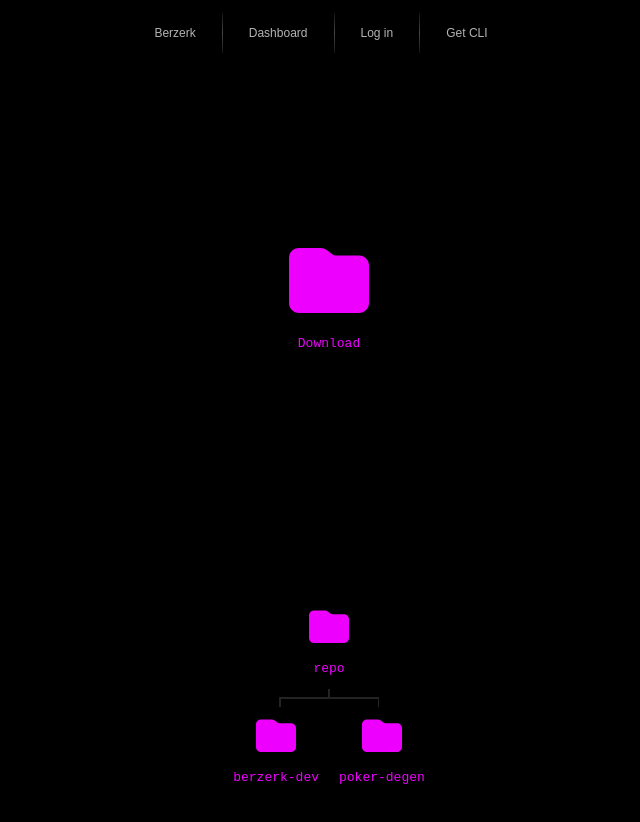
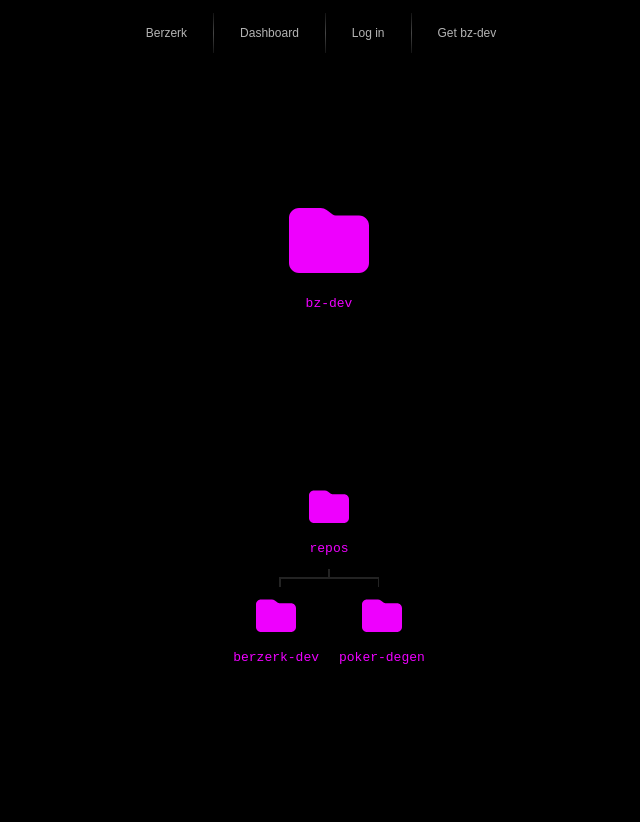
Before and after one commit to bmeikle56/bz-dev, a React (Create React App) app: page /dwnld in a window 1280 px wide. Shown: the top 822 px of the page, without its empty margins (319-959 px from the left). After the commit the page ends 800 px from the top, so only its background shows below. Built offline with nearby package versions, Linux system fonts and the light colour scheme.

Commit message:
Reduce anim times

```diff
--- a/src/cmp/impl/TabBar.js
+++ b/src/cmp/impl/TabBar.js
@@ -7,7 +7,7 @@ function TabBar() {
     {txt: 'Berzerk', action: () => { navigate('/') }},
     {txt: 'Dashboard', action: () => { navigate('/dash') }},
     {txt: 'Log in', action: () => { navigate('/login') }},
-    {txt: 'Get CLI', action: () => { navigate('/dwnld') }},
+    {txt: 'Get bz-dev', action: () => { navigate('/dwnld') }},
   ]
 
   return (
--- a/src/page/dash.js
+++ b/src/page/dash.js
@@ -103,7 +103,7 @@ export default function DashboardPage() {
   const [repos, setRepos] = useState([])
   const [error, setError] = useState(null)
 
-  const animTime = 750 // 0.75 seconds + service transit
+  const animTime = 450 // 0.45 seconds + service transit
 
   useEffect(() => {
     const fetchTickets = async () => {
--- a/src/page/dwnld.js
+++ b/src/page/dwnld.js
@@ -7,7 +7,7 @@ import { Spacer } from '../cmp/Components'
 function DownloadCLI() {
   return (
     <div
-      style={{display: 'flex', justifyContent: 'center', flexDirection: 'column', alignItems: 'center', width: '100vw', height: '60vh'}}
+      style={{display: 'flex', justifyContent: 'center', flexDirection: 'column', alignItems: 'center', width: '100vw', height: '50vh'}}
       >
         <FontAwesomeIcon icon={faFolder}
         style={{
@@ -16,7 +16,7 @@ function DownloadCLI() {
           height: 80,
         }}/>
         <a href='/files/bz-dev.zip' download style={{ textDecoration: 'none' }}>
-          <pre style={{ color: 'rgb(238, 0, 254)' }}>Download</pre>
+          <pre style={{ color: 'rgb(238, 0, 254)' }}>bz-dev</pre>
         </a>
       </div>
   )
@@ -52,9 +52,9 @@ function RepoStructure() {
       alignItems: 'center',
       flexDirection: 'column',
       width: '100vw',
-      height: '40vh',
+      height: '30vh',
     }}>
-      <Repo txt={'repo'}/>
+      <Repo txt={'repos'}/>
       <div style={{width: '1.4px', height: '8px', backgroundColor: color}}/>
       <div style={{width: '100px', height: '1.4px', backgroundColor: color}}/>
       <div style={{display: 'flex'}}>
@@ -80,7 +80,7 @@ function DownloadPage() {
     <motion.div
     initial={{ opacity: 0 }}
     animate={{ opacity: 1 }}
-    transition={{ delay: 0.8 }}
+    transition={{ delay: 0.5 }}
     >
       <div style={{display: 'flex', justifyContent: 'center', width: '100%'}}>
         <TabBar/>
--- a/src/page/home.js
+++ b/src/page/home.js
@@ -318,7 +318,7 @@ export default function HomePage() {
     <motion.div
     initial={{ opacity: 0 }}
     animate={{ opacity: 1 }}
-    transition={{ delay: 0.8 }}
+    transition={{ delay: 0.5 }}
     id='home-page'
     >
       <div style={{display: 'flex', justifyContent: 'center', width: '100%'}}>
```
